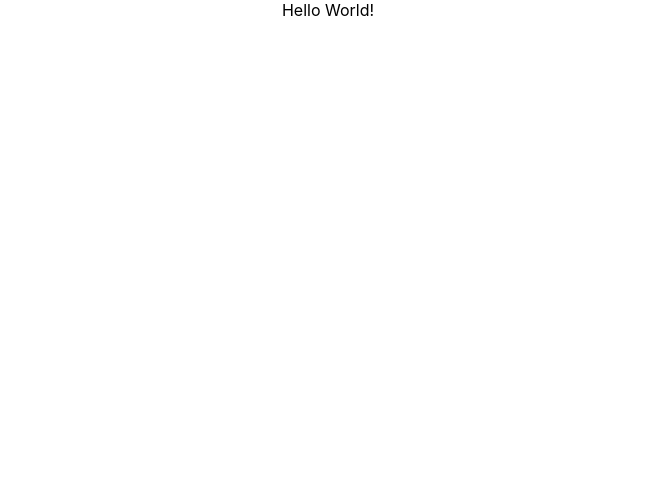
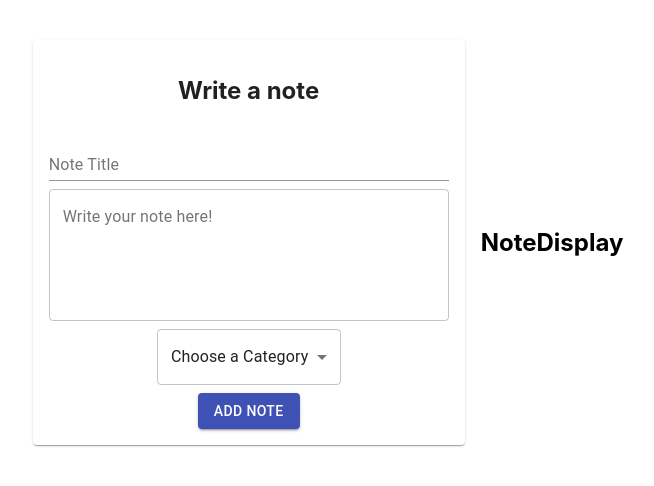
Before and after one commit to tadugan/mongodb-test-notes-app, a React (Create React App) app: page / in a window 1280 px wide. Shown: the top 486 px of the page, without its empty margins (312-966 px from the left). Built offline with nearby package versions, Linux system fonts and the light colour scheme.

Commit message:
Setup UI to create notes in browser

```diff
--- a/src/App.js
+++ /dev/null
@@ -1,12 +0,0 @@
-import React from 'react';
-import './App.css';
-
-function App() {
-  return (
-    <div className="App">
-      Hello World!
-    </div>
-  );
-}
-
-export default App;
--- a/src/App.css
+++ b/src/components/App/App.css
@@ -1,5 +1,6 @@
 .App {
   text-align: center;
+  margin-top: 40px; /* TODO: */
 }
 
 .App-logo {
--- /dev/null
+++ b/src/components/App/App.jsx
@@ -0,0 +1,28 @@
+import React from "react";
+import "./App.css";
+import NoteInput from "../NoteInput/NoteInput";
+import NoteDisplay from "../NoteDisplay/NoteDisplay";
+import { Grid } from "@material-ui/core";
+
+function App() {
+  return (
+    <div className='App'>
+      <Grid
+        container
+        spacing={2}
+        direction='row'
+        justifyContent='center'
+        alignItems='center'
+      >
+        <Grid item>
+          <NoteInput />
+        </Grid>
+        <Grid item>
+          <NoteDisplay />
+        </Grid>
+      </Grid>
+    </div>
+  );
+}
+
+export default App;
--- /dev/null
+++ b/src/components/NoteDisplay/NoteDisplay.jsx
@@ -0,0 +1,12 @@
+import React from 'react';
+import './NoteDisplay.css';
+
+function NoteDisplay() {
+    return (
+        <div>
+            <h2>NoteDisplay</h2>
+        </div>
+    );
+};
+
+export default NoteDisplay;
--- /dev/null
+++ b/src/components/NoteInput/NoteInput.css
@@ -0,0 +1,17 @@
+.input-content {
+  min-width: 400px;
+}
+
+.input-card {
+  padding: 16px;
+}
+
+.input-header,
+.input-title,
+.input-text {
+  width: 400px;
+}
+
+.input-category {
+  min-width: 184px;
+}
--- /dev/null
+++ b/src/components/NoteInput/NoteInput.jsx
@@ -0,0 +1,77 @@
+import { Button, Card, Grid, MenuItem, Select, TextField } from '@material-ui/core';
+import React, { useState } from 'react';
+import './NoteInput.css';
+
+function NoteInput() {
+
+    const [ category, setCategory ] = useState('category');
+    const [ title, setTitle ] = useState('');
+    const [ text, setText ] = useState('');
+
+    const addNote = (event) => {
+        event.preventDefault();
+        console.log('click'); // TODO:
+        console.log(`
+        title: ${title}
+        text: ${text}
+        category: ${category}
+        `); // TODO:
+    }
+
+    return (
+        <div className="input-content">
+            <Card className="input-card">
+                <form onSubmit={addNote}>
+                    <Grid
+                        container
+                        spacing={1}
+                        direction="column"
+                        justifyContent="center"
+                        alignItems="center"
+                    >
+                        <Grid item>
+                            <h2 className="input-header">Write a note</h2>
+                        </Grid>
+                        <Grid item>
+                            <TextField
+                                label="Note Title"
+                                className="input-title"
+                                value={title}
+                                onChange={(event) => {setTitle(event.target.value)}}
+                            />
+                        </Grid>
+                        <Grid item>
+                            <TextField
+                                label="Write your note here!"
+                                multiline
+                                minRows={5}
+                                className="input-text"
+                                variant="outlined"
+                                value={text}
+                                onChange={(event) => {setText(event.target.value)}}
+                            />
+                        </Grid>
+                        <Grid item>
+                            <Select
+                                value={category}
+                                variant="outlined"
+                                onChange={(event) => {setCategory(event.target.value)}}
+                                className="input-category"
+                            >
+                                <MenuItem value="category">Choose a Category</MenuItem>
+                                <MenuItem value="work">Work</MenuItem>
+                                <MenuItem value="family">Family</MenuItem>
+                                <MenuItem value="coding">Coding</MenuItem>
+                            </Select>
+                        </Grid>
+                        <Grid item>
+                            <Button variant="contained" color="primary" type="submit">Add Note</Button>
+                        </Grid>
+                    </Grid>
+                </form>
+            </Card>
+        </div>
+    );
+};
+
+export default NoteInput;
```
Also changed, not shown: src/index.js (+6 -6 lines), src/components/NoteDisplay/NoteDisplay.css (added).
